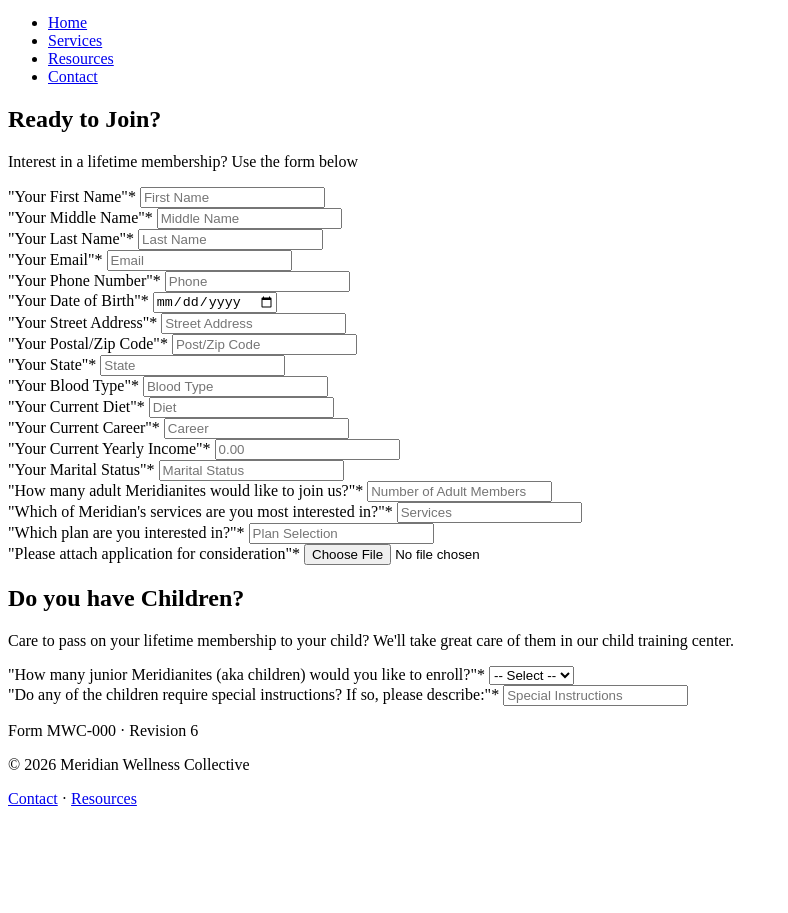
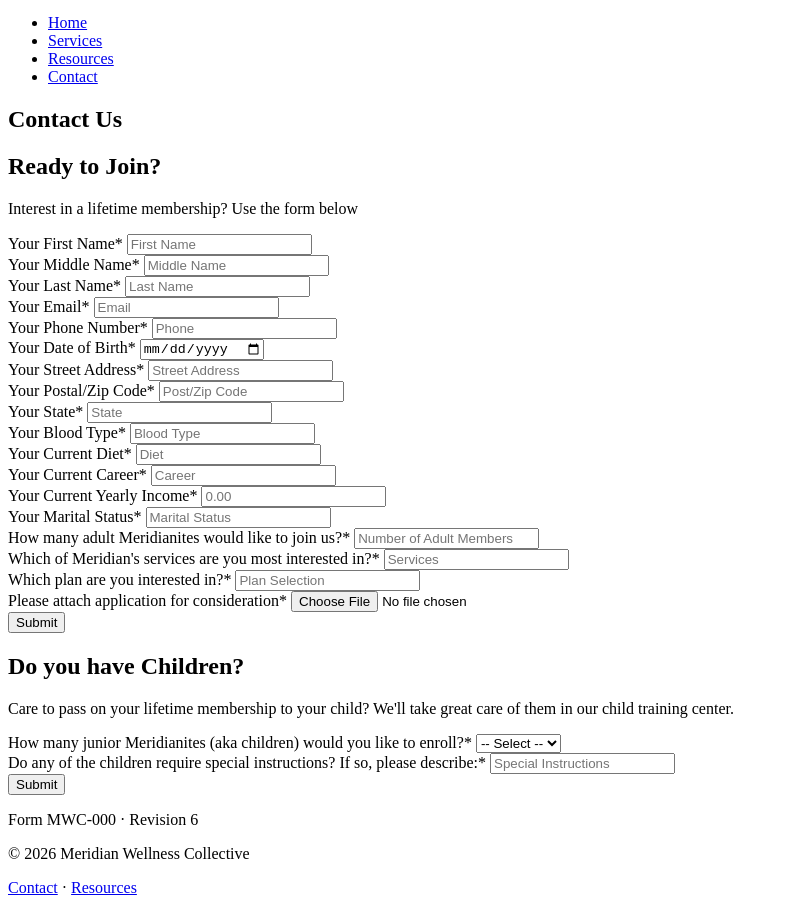
Before and after one commit to chfe-le/fitness-weirdos, a plain HTML site: page contact.html in a window 1280 px wide. Shown: the part 28-941 px from the top of the page, without its empty margins (0-788 px from the left). Before the commit the page ends 852 px from the top, so only its background shows below. Drawn offline with Linux system fonts and the light colour scheme.

Commit message:
fixes per alignment.md
js pushed separately

```diff
--- a/contact.html
+++ b/contact.html
@@ -22,166 +22,122 @@
         </div>
     </header>
     <main>
+        <section class="contact-heading">
+            <div class="wrap">
+                <h1>Contact Us</h1>
+            </div>
+        </section>
         <section class="contact-description">
-            <div class="container">
-                <h1>Ready to Join?</h1>
+            <div class="wrap">
+                <h2>Ready to Join?</h2>
                 <p>Interest in a lifetime membership? Use the form below</p>
             </div>
         </section>
         <section class="form-layout">
-            <div class="container">
+            <div class="wrap">
                 <form>
                     <div class="field">
-                        <label for="FirstName">"Your First Name"<span class="required">*</span></label>
-                        <input type="text" id="fname" name="fname" required autocomplete="first-name" placeholder="First Name">
+                        <label for="fname">Your First Name<span class="required">*</span></label>
+                        <input type="text" id="fname" name="fname" required autocomplete="given-name" placeholder="First Name">
                     </div>
                     <div class="field">
-                        <label for="MiddleName">"Your Middle Name"<span class="required">*</span></label>
-                        <input type="text" id="mname" name="middle-name" required autocomplete="middle-name" placeholder="Middle Name">
+                        <label for="mname">Your Middle Name<span class="required">*</span></label>
+                        <input type="text" id="mname" name="middle-name" required autocomplete="additional-name" placeholder="Middle Name">
                     </div>
                     <div class="field">
-                        <label for="LastName">"Your Last Name"<span class="required">*</span></label>
+                        <label for="lname">Your Last Name<span class="required">*</span></label>
                         <input type="text" id="lname" name="lname" required autocomplete="family-name" placeholder="Last Name">
                     </div>
                     <div class="field">
-                        <label for="Email">"Your Email"<span class="required">*</span></label>
+                        <label for="email">Your Email<span class="required">*</span></label>
                         <input type="email" id="email" name="email" required autocomplete="email" placeholder="Email">
                     </div>
-                    <div class="phone">
-                        <label for="PhoneNumber">"Your Phone Number"<span class="required">*</span></label>
-                        <input type="tel" id="phone" name="phone" required autocomplete="phone" placeholder="Phone">
-                    </div>
-                    <div class="dob">
-                        <label for="DateOfBirth">"Your Date of Birth"<span class="required">*</span></label>
-                        <input type="date" id="date" name="date" required autocomplete="date" placeholder="Date of Birth">
+                    <div class="field">
+                        <label for="phone">Your Phone Number<span class="required">*</span></label>
+                        <input type="tel" id="phone" name="phone" required autocomplete="tel" placeholder="Phone">
                     </div>
                     <div class="field">
-                        <label for="Address">"Your Street Address"<span class="required">*</span></label>
+                        <label for="date">Your Date of Birth<span class="required">*</span></label>
+                        <input type="date" id="date" name="date" required autocomplete="bday" placeholder="Date of Birth">
+                    </div>
+                    <div class="field">
+                        <label for="street-address">Your Street Address<span class="required">*</span></label>
                         <input type="text" id="street-address" name="street-address" required autocomplete="address-line1" placeholder="Street Address">
                     </div>
                     <div class="field">
-                        <label for="PostalCode">"Your Postal/Zip Code"<span class="required">*</span></label>
+                        <label for="post">Your Postal/Zip Code<span class="required">*</span></label>
                         <input type="text" id="post" name="post" required autocomplete="postal-code" placeholder="Post/Zip Code">
                     </div>
                     <div class="field">
-                        <label for="State">"Your State"<span class="required">*</span></label>
-                        <input type="text" id="state" name="state" required autocomplete="state" placeholder="State">
-                    </div>
-                    <!--COULD ADD DROP DOWNS. MARITAL/FAMILY QUESTIONS?-->
-                    <div class="field">
-                        <label for="Blood">"Your Blood Type"<span class="required">*</span></label>
-                        <input type="text" id="blood" name="blood" required autocomplete="blood" placeholder="Blood Type">
+                        <label for="state">Your State<span class="required">*</span></label>
+                        <input type="text" id="state" name="state" required autocomplete="address-level1" placeholder="State">
                     </div>
                     <div class="field">
-                        <label for="Diet">"Your Current Diet"<span class="required">*</span></label>
-                        <input type="text" id="diet" name="diet" required autocomplete="diet" placeholder="Diet">
+                        <label for="blood">Your Blood Type<span class="required">*</span></label>
+                        <input type="text" id="blood" name="blood" required placeholder="Blood Type">
                     </div>
                     <div class="field">
-                        <label for="Career">"Your Current Career"<span class="required">*</span></label>
-                        <input type="text" id="career" name="career" required autocomplete="career" placeholder="Career">
+                        <label for="diet">Your Current Diet<span class="required">*</span></label>
+                        <input type="text" id="diet" name="diet" required placeholder="Diet">
                     </div>
                     <div class="field">
-                        <label for="Income">"Your Current Yearly Income"<span class="required">*</span></label>
-                        <input type="number" step="0.01" min="0" placeholder="0.00" aria-label="Amount in USD" id="income" name="income" required autocomplete="income" placeholder="Income">
+                        <label for="career">Your Current Career<span class="required">*</span></label>
+                        <input type="text" id="career" name="career" required placeholder="Career">
                     </div>
                     <div class="field">
-                        <label for="MaritalStatus">"Your Marital Status"<span class="required">*</span></label>
-                        <input type="text" id="marital" name="marital" required autocomplete="marital" placeholder="Marital Status">
+                        <label for="income">Your Current Yearly Income<span class="required">*</span></label>
+                        <input type="number" step="0.01" min="0" placeholder="0.00" aria-label="Amount in USD" id="income" name="income" required>
                     </div>
                     <div class="field">
-                        <label for="numAdults">"How many adult Meridianites would like to join us?"<span class="required">*</span></label>
-                        <input type="number" id="numAdults" name="numAdults" required autocomplete="numAdults" placeholder="Number of Adult Members">
+                        <label for="marital">Your Marital Status<span class="required">*</span></label>
+                        <input type="text" id="marital" name="marital" required placeholder="Marital Status">
                     </div>
                     <div class="field">
-                        <label for="services">"Which of Meridian's services are you most interested in?"<span class="required">*</span></label>
-                        <input type="text" id="services" name="services" required autocomplete="service" placeholder="Services">
+                        <label for="numAdults">How many adult Meridianites would like to join us?<span class="required">*</span></label>
+                        <input type="number" id="numAdults" name="numAdults" required placeholder="Number of Adult Members">
                     </div>
                     <div class="field">
-                        <label for="planSelection">"Which plan are you interested in?"<span class="required">*</span></label>
-                        <input type="text" id="plan" name="plan" required autocomplete="plan" placeholder="Plan Selection">
+                        <label for="services">Which of Meridian's services are you most interested in?<span class="required">*</span></label>
+                        <input type="text" id="services" name="services" required placeholder="Services">
                     </div>
-                    <div class="app">
-                        <label for="Application">"Please attach application for consideration"<span class="required">*</span></label>
-                        <input type="file" id="app" name="app" accept=".pdf" required autocomplete="app" placeholder="Application">
+                    <div class="field">
+                        <label for="plan">Which plan are you interested in?<span class="required">*</span></label>
+                        <input type="text" id="plan" name="plan" required placeholder="Plan Selection">
                     </div>
+                    <div class="field">
+                        <label for="app">Please attach application for consideration<span class="required">*</span></label>
+                        <input type="file" id="app" name="app" accept=".pdf" required placeholder="Application">
+                    </div>
+                    <button type="submit">Submit</button>
                 </form>
             </div>
         </section>
 
         <section class="childcare-description">
-            <div class="container">
-                <h1>Do you have Children?</h1>
+            <div class="wrap">
+                <h2>Do you have Children?</h2>
                 <p>Care to pass on your lifetime membership to your child? We'll take great care of them in our child training center.</p>
             </div>
         </section>
         <section class="form-layout">
-            <div class="container">
+            <div class="wrap">
                 <form id="dynamic-form">
                     <div class="field">
-                        <label for="numChildren">"How many junior Meridianites (aka children) would you like to enroll?"<span class="required">*</span></label>
-                        <select id="numChildren">
+                        <label for="numChildren">How many junior Meridianites (aka children) would you like to enroll?<span class="required">*</span></label>
+                        <select id="numChildren" name="numChildren">
                             <option value="">-- Select --</option></select>
                             <div id="childrenContainer"></div>
-                            <script>
-                                const numChildrenSelect = document.getElementById('numChildren');
-                                const childrenContainer = document.getElementById('childrenContainer');
-                                for (let i = 1; i <= 10; i++)
-                                {
-                                const option = document.createElement('option');
-                                option.value = i;
-                                option.textContent = i;
-                                numChildrenSelect.appendChild(option);
-                                }
-                                numChildrenSelect.addEventListener('change', function ()
-                                {
-                                const count = parseInt(this.value, 10);
-                                childrenContainer.innerHTML=''
-                                if (!count) return;
-                                for (let i = 1; i <= count; i++) {
-                                const fieldset = document.createElement('fieldset');
-
-                                const legend = document.createElement('legend');
-                                legend.textContent = `Child #${i}`;
-                                fieldset.appendChild(legend);
-
-                                const nameLabel = document.createElement('label');
-                                nameLabel.setAttribute('for', `childName${i}`);
-                                nameLabel.textContent = `Child #${i} Name`;
-                                const nameInput = document.createElement('input');
-                                nameInput.type= 'text';
-                                nameInput.id=`childName${i}`;
-                                nameInput.name= `childName${i}`;
-                                nameInput.required = true;
-
-                                const dobLabel = document.createElement('label');
-                                dobLabel.setAttribute('for', `childDob${i}`);
-                                dobLabel.textContent = 'Child #${i} Date of Birth';
-
-                                const dobInput= document.createElement('input');
-                                dobInput.type= 'date';
-                                dobInput.id='childDob${i}';
-                                dobInput.name= 'childDob${i}';
-                                dobInput.required = true;
-                                fieldset.appendChild(nameLabel);
-                                fieldset.appendChild(nameInput);
-                                fieldset.appendChild(dobLabel);
-                                fieldset.appendChild(dobInput);
-                                childrenContainer.appendChild(fieldset);
-                                }
-                                });
-                                </script>
+                            <script src="script.js"></script>
                     </div>
                     <div class="field">
-                        <label for="specialInstructions">"Do any of the children require special instructions? If so, please describe:"<span class="required">*</span></label>
+                        <label for="specialInstructions">Do any of the children require special instructions? If so, please describe:<span class="required">*</span></label>
                         <input type="text" id="special" placeholder="Special Instructions">
                     </div>
-
+                    <button type="submit">Submit</button>
                 </form>
             </div>
         </section>
     </main>
-<!--- NEED DISCLAIMER NOTES FOR JSON REGISTER. A FEW IMAGES. MAKE THE FORM REALLY LONG-->
-</body>
 <footer class="paperwork site-footer">
     <div class="wrap">
     <p class="stamp">Form MWC-000 &middot; Revision 6</p>
@@ -189,3 +145,5 @@
     <p><a href="contact.html">Contact</a> &middot; <a href="resources.html">Resources</a></p>
     </div>
 </footer>
+</body>
+</html>
```
